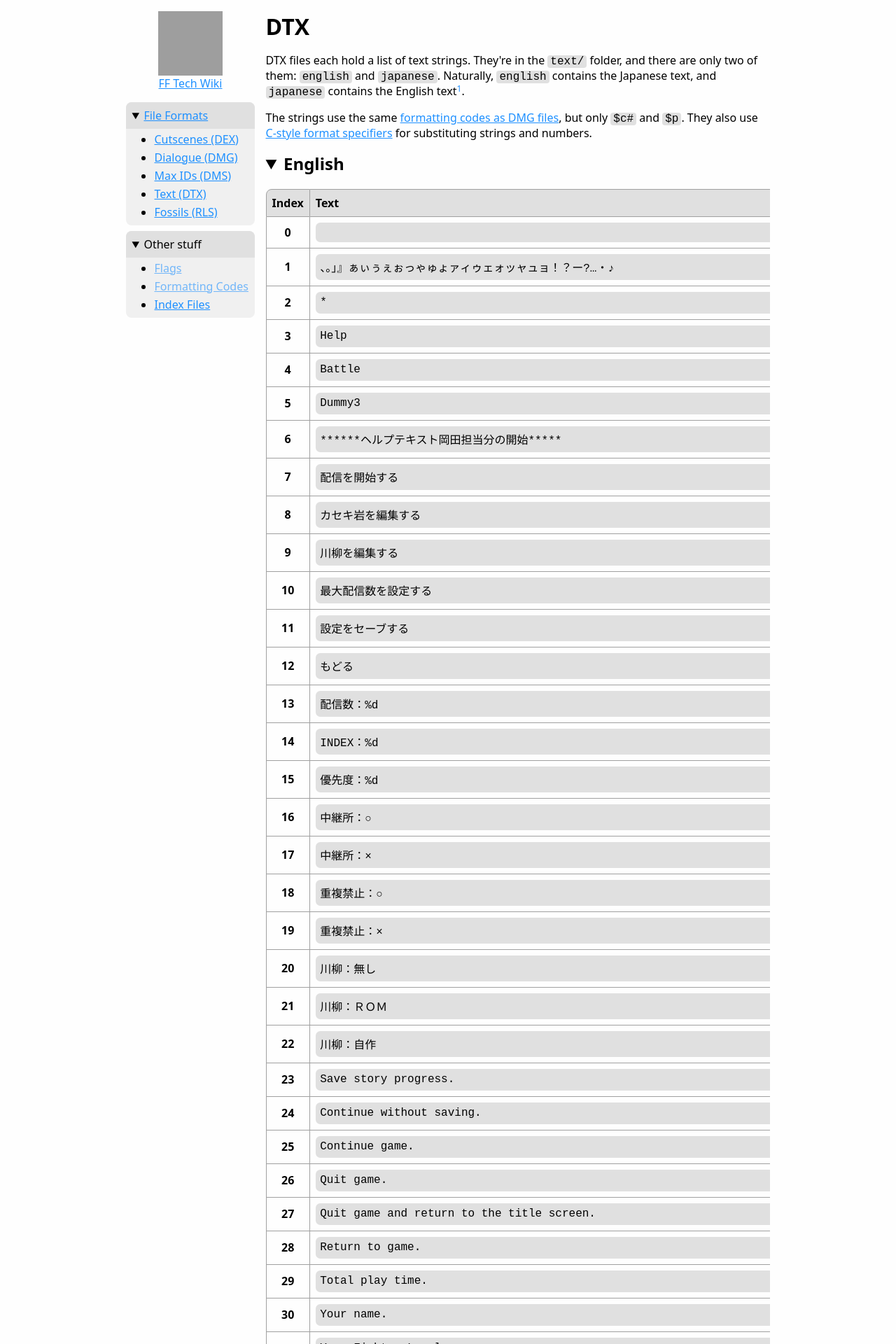
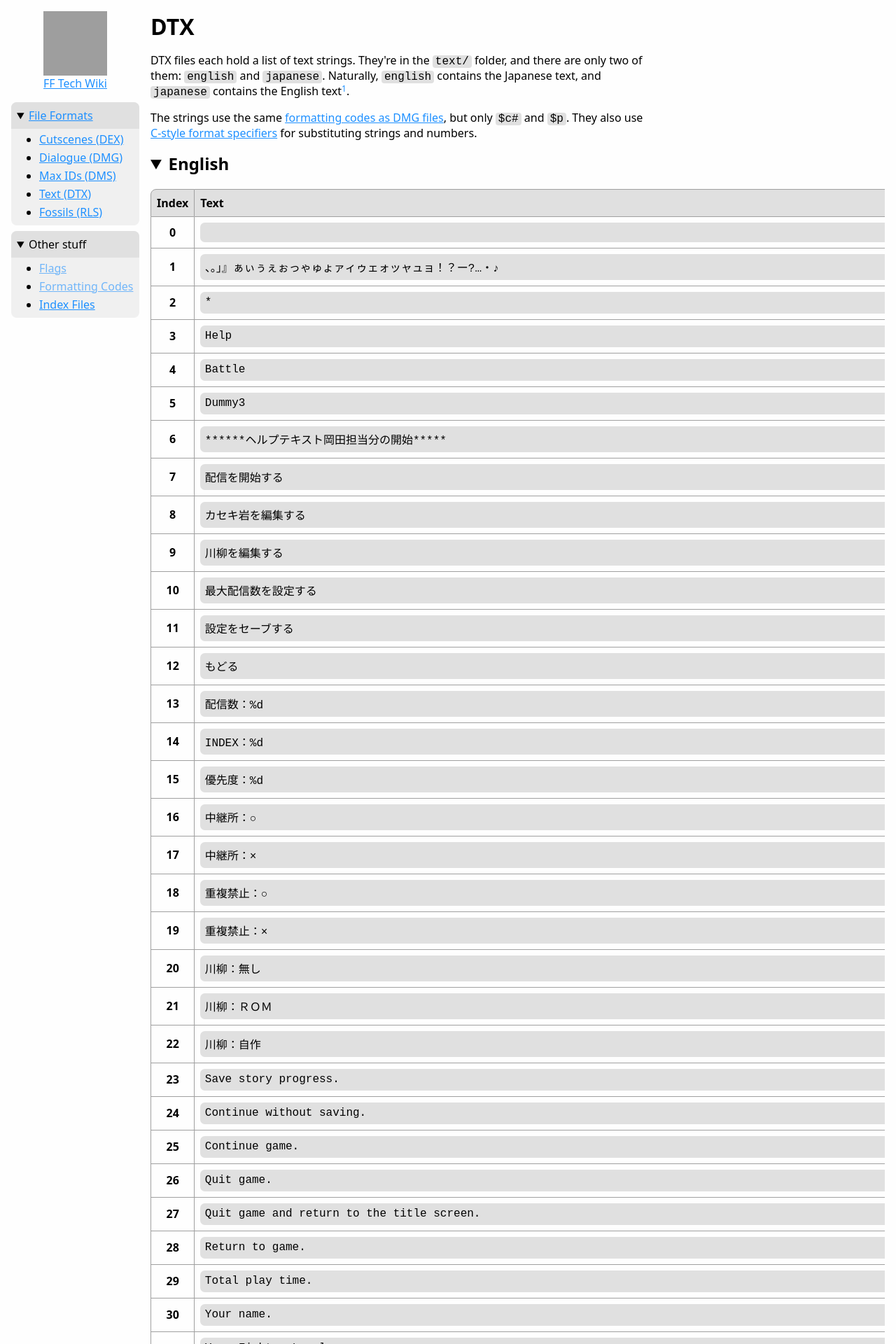
Before and after one commit to simonomi/fftechwiki, a Jekyll site: the page built from file-formats/DTX/index.html, in a window 1280 px wide. Shown: the top 1920 px of the page at 70% size. Built offline with Jekyll 4.4.1, drawn with Linux system fonts in a browser that asks for light colours; grey boxes are pictures that could not be loaded.

Commit message:
add unlimited-width tables

```diff
--- a/_includes/wiki.css
+++ b/_includes/wiki.css
@@ -47,14 +47,13 @@
 @media screen and (width > 700px) {
 	body {
 		display: grid;
-		grid-template-columns: 1fr min-content 1rem minmax(auto, 90rch) 1fr;
+		grid-template-columns: 1fr min-content 1rem auto 1fr;
 
 		max-width: initial; /* we'll do our max-width ourself! */
 		margin: 1rem;
 	}
 
 	navigation-sidebar {
-		grid-row: 1 / 4;
 		grid-column: 2;
 	}
 
@@ -63,17 +62,18 @@
 	}
 
 	page-content {
-		grid-row: 1;
 		grid-column: 4;
+
+		overflow-x: auto; /* this fixes large tables stretching too far horizontally */
+
+		& > *:not(.unlimited-width) {
+			box-sizing: border-box; /* include padding for things like ols */
+			max-width: 90rch;
+		}
 
 		& > *:first-child {
 			margin-top: 0; /* don't duplicate the body margin */
 		}
-	}
-
-	footer {
-		grid-row: 2;
-		grid-column: 4;
 	}
 }
 
--- a/_layouts/default.html
+++ b/_layouts/default.html
@@ -37,14 +37,6 @@
 		{%- endif -%}
 	</head>
 	<body>
-		<page-content>
-			<hgroup>
-				<h1>{{ page.title }}</h1>
-			</hgroup>
-
-			{{- content -}}
-		</page-content>
-
 		<navigation-sidebar>
 			{%- include navigation.html -%}
 		</navigation-sidebar>
@@ -58,10 +50,18 @@
 			{%- include navigation.html -%}
 		</details>
 
-		{%- unless page.nofooter -%}
-			<footer>
-				<small>© <time>{{ "now" | date: "%Y" }}</time> alice pellerin</small>
-			</footer>
-		{%- endunless -%}
+		<page-content>
+			<hgroup>
+				<h1>{{ page.title }}</h1>
+			</hgroup>
+
+			{{- content -}}
+
+			{%- unless page.nofooter -%}
+				<footer>
+					<small>© <time>{{ "now" | date: "%Y" }}</time> alice pellerin</small>
+				</footer>
+			{%- endunless -%}
+		</page-content>
 	</body>
 </html>
--- a/file-formats/DMG/index.html
+++ b/file-formats/DMG/index.html
@@ -71,7 +71,7 @@
 
 <h2>All Dialogue</h2>
 
-<table>
+<table class="unlimited-width">
 	<thead>
 		<tr>
 			<th>Index</th>
--- a/file-formats/DTX/index.html
+++ b/file-formats/DTX/index.html
@@ -6,7 +6,7 @@
 
 <p>The strings use the same <a href="/fftechwiki/file-formats/DMG#formatting-codes">formatting codes as DMG files</a>, but only <code>$c#</code> and <code>$p</code>. They also use <a href="https://learn.microsoft.com/en-us/cpp/c-runtime-library/format-specification-syntax-printf-and-wprintf-functions">C-style format specifiers</a> for substituting strings and numbers.</p>
 
-<details open>
+<details open class="unlimited-width">
 	<summary><h2>English</h2></summary>
 
 	<table>
@@ -27,7 +27,7 @@
 	</table>
 </details>
 
-<details>
+<details class="unlimited-width">
 	<summary><h2>Japanese</h2></summary>
 
 	<table>
@@ -48,7 +48,7 @@
 	</table>
 </details>
 
-<hr>
+<div><hr></div>
 
 <ol id="footnotes">
 	<li tabindex="-1" id="footnote:1">Our guess is that rather than switching which file the game uses, the translators found it easier to simply edit the <code>japanese</code> file directly <a class="footnote-return-link" href="#footnote-return:1">⏎</a></li>
--- a/file-formats/RLS/index.html
+++ b/file-formats/RLS/index.html
@@ -11,7 +11,7 @@
 
 <p>Also see C0qu1-Man's fantastic spreadsheets for <a href="https://docs.google.com/spreadsheets/d/11e0zfQhXBfRCfsE3pWGxw3btl8RlOOJanYeWKzipZ4A/edit">FF1</a> and <a href="https://docs.google.com/spreadsheets/d/1uQMZp4dRy345JuXV4eG4BYB6dMRFy1zmbq__zTOKrnQ/edit">FFC</a>.</p>
 
-<table class="scrollable">
+<table class="unlimited-width">
 	<thead>
 		<th>ID</th>
 		<th>Name</th>
```
